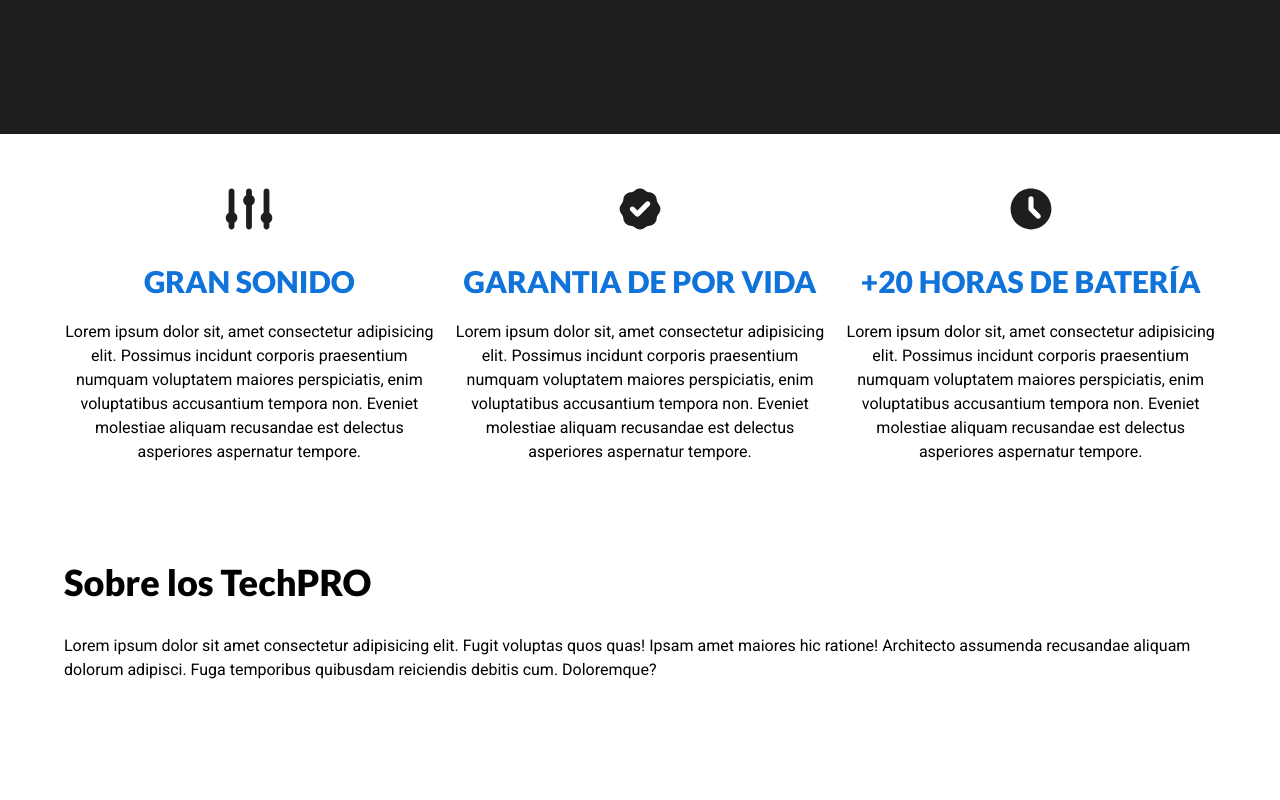
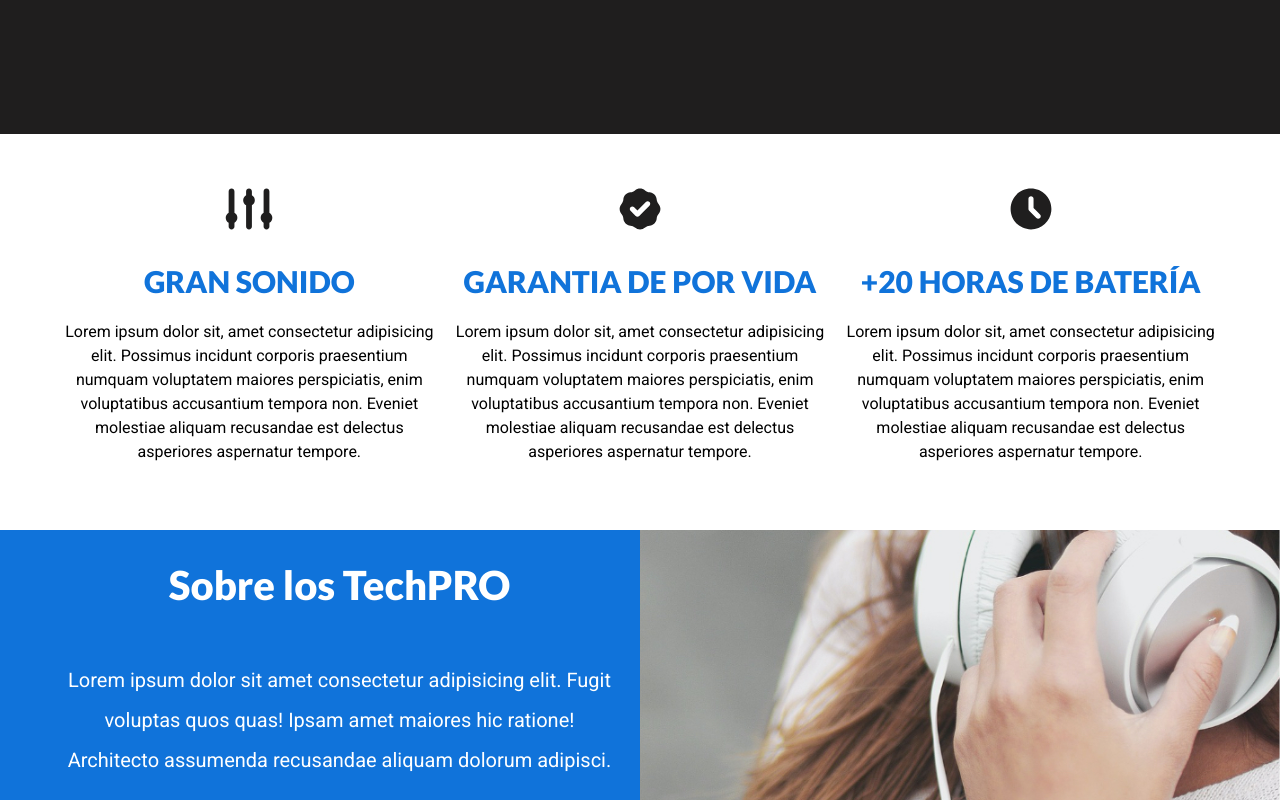
Before and after one commit to OneAlpacaMore/07-audifonosTechPro, a plain HTML site: page index.html in a window 1280 px wide. Shown: the part 551-1351 px from the top of the page. Before the commit the page ends 1249 px from the top, so only its background shows below. Drawn offline with Linux system fonts and the light colour scheme.

Commit message:
seccion sobre TechPRO terminada

```diff
--- a/css/styles.css
+++ b/css/styles.css
@@ -140,3 +140,56 @@ header {
     }
 }
 /*Seccion sobre TechPro*/
+.sobre-tech {
+    background-image: linear-gradient(to bottom, transparent 50%, var(--colorPrimario) 0%), url(../img/imagen-mujer.jpg);
+    background-position: right;
+    background-repeat: repeat, no-repeat;
+    background-size: 100%, 110rem;
+}
+@media (min-width: 768px) {
+    .sobre-tech {
+        background-image: linear-gradient(to left, transparent 50%, var(--colorPrimario) 0%), url(../img/imagen-mujer.jpg);
+        background-repeat: repeat, no-repeat;
+    }
+}
+@media (min-width: 1600px) {
+    .sobre-tech {
+        background-size: 100%, 210rem;
+    }
+}
+.sobre-tech-grid {
+    display: grid;
+    grid-template-rows: repeat(2, 40rem);
+    row-gap: var(--separacion);
+}
+@media (min-width: 768px) {
+    .sobre-tech-grid {
+        grid-template-rows: unset;
+        row-gap: unset;
+        grid-template-columns: repeat(2, 1fr);
+        column-gap: var(--separacion);
+        padding: calc(var(--separacion  * 2) 0);
+    }
+}
+.texto-sobre-tech {
+    grid-row: 2 / 3;
+    color: var(--blanco);
+    text-align: center;
+    display: flex;
+    flex-direction: column;
+    justify-content: space-around;
+    padding-bottom: var(--separacion);
+}
+@media (min-width: 768px) {
+    .texto-sobre-tech {
+        padding-bottom: 0;
+    }
+}
+.texto-sobre-tech h2 {
+    font-size: 4rem;
+}
+.texto-sobre-tech p {
+    font-size: 2rem;
+    line-height: 2;
+
+}
--- a/index.html
+++ b/index.html
@@ -60,9 +60,9 @@
 
     <section class="sobre-tech">
         <div class="contenedor sobre-tech-grid">
-            <div class="texto-sobre-text">
+            <div class="texto-sobre-tech">
                 <h2>Sobre los TechPRO</h2>
-                <p>Lorem ipsum dolor sit amet consectetur adipisicing elit. Fugit voluptas quos quas! Ipsam amet maiores hic ratione! Architecto assumenda recusandae aliquam dolorum adipisci. Fuga temporibus quibusdam reiciendis debitis cum. Doloremque?</p>
+                <p>Lorem ipsum dolor sit amet consectetur adipisicing elit. Fugit voluptas quos quas! Ipsam amet maiores hic ratione! Architecto assumenda recusandae aliquam dolorum adipisci.</p>
             </div>
         </div>
     </section>
```
